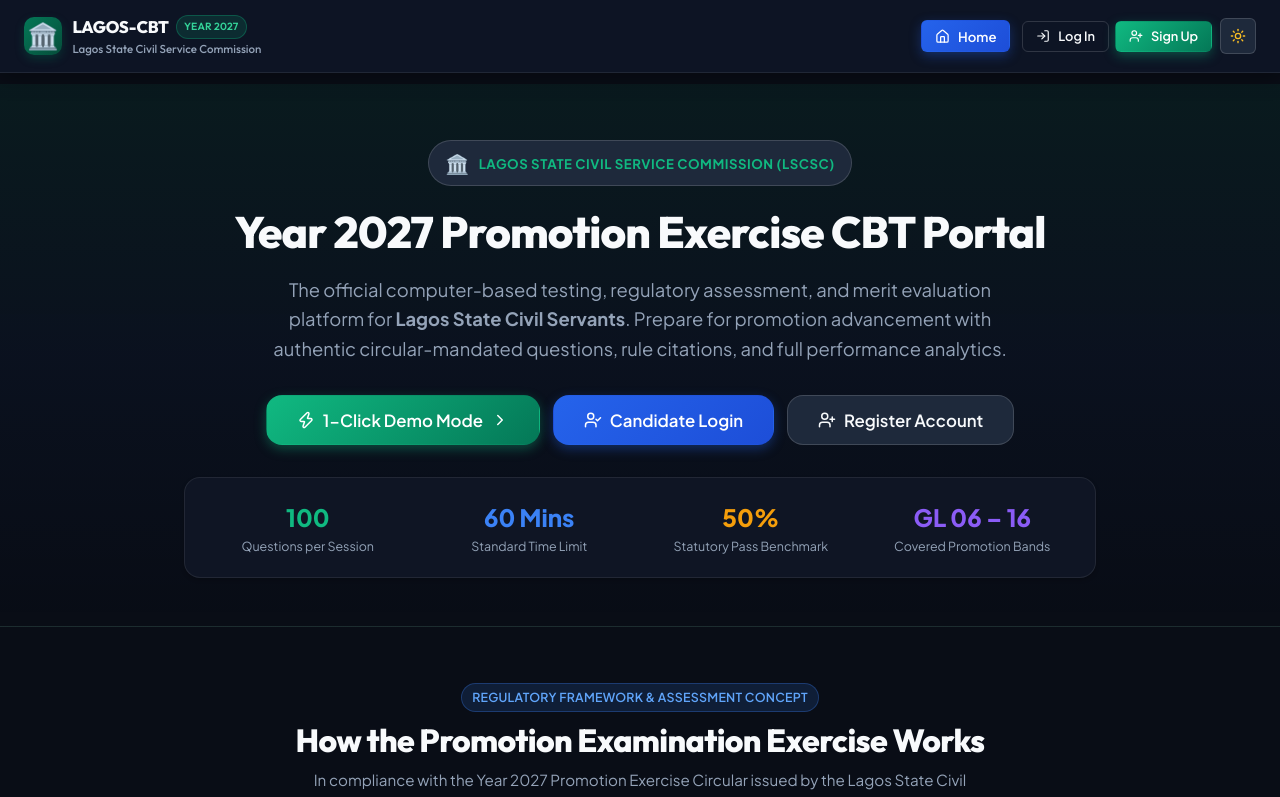
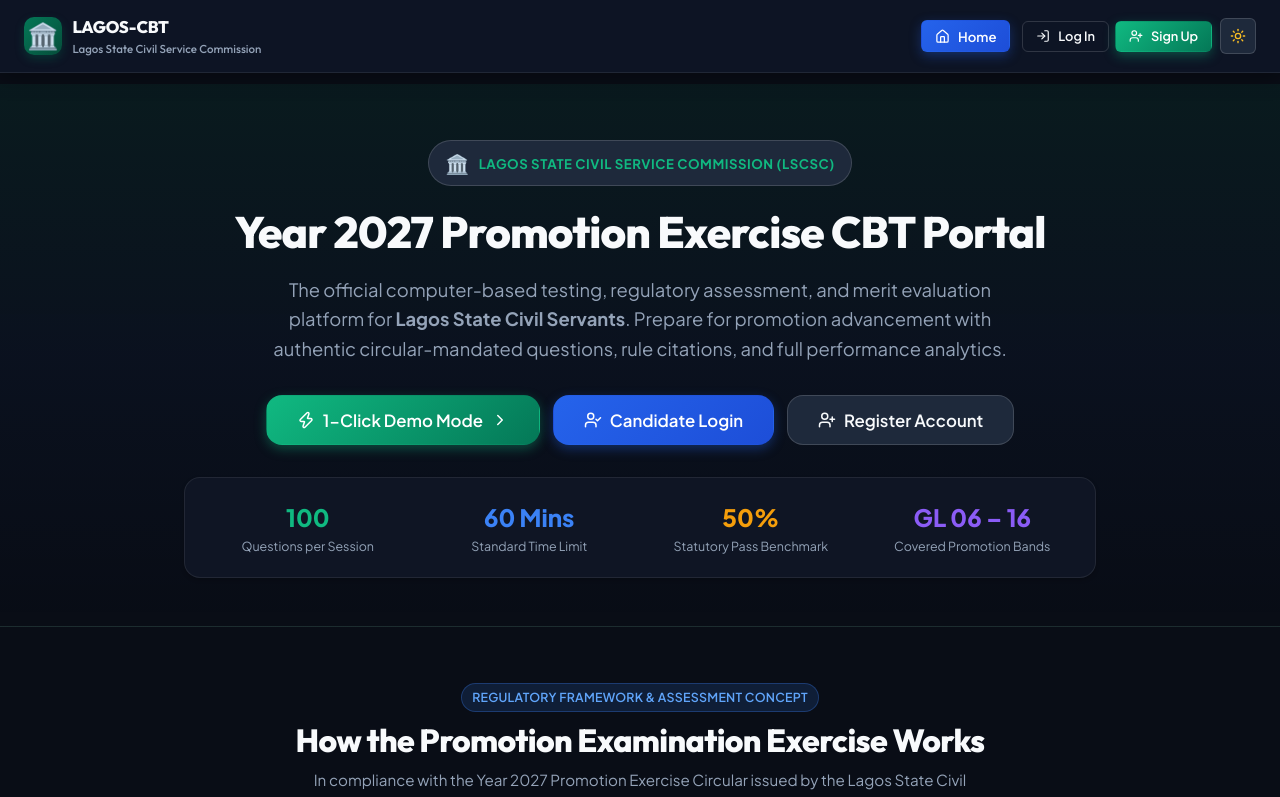
Before and after one commit to Ademayowa123/lagos-cbt, a React (Vite) app: page / in a window 1280 px wide. Shown: the top 797 px of the page. Built offline with nearby package versions, Linux system fonts and the light colour scheme; no server answers.

Commit message:
Update project

```diff
--- a/src/components/Navbar.jsx
+++ b/src/components/Navbar.jsx
@@ -78,9 +78,6 @@ export default function Navbar({
               <div style={{ display: 'flex', alignItems: 'center', gap: '0.45rem', flexWrap: 'wrap' }}>
                 <span style={{ fontWeight: 800, letterSpacing: '-0.02em', fontSize: '1.05rem', color: 'var(--text-main)' }}>
                   LAGOS-CBT
-                </span>
-                <span className="badge badge-emerald" style={{ fontSize: '0.65rem', padding: '0.15rem 0.45rem' }}>
-                  YEAR 2027
                 </span>
               </div>
               <div style={{ fontSize: '0.72rem', color: 'var(--text-muted)', fontWeight: 500 }}>
```
